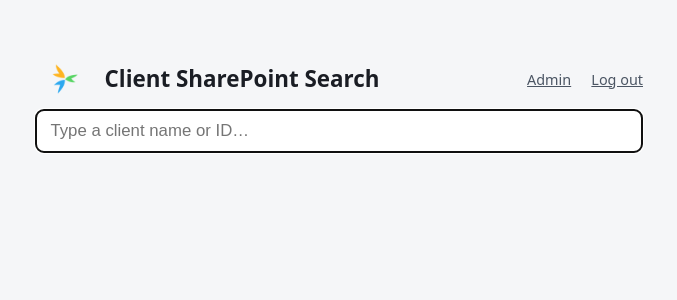
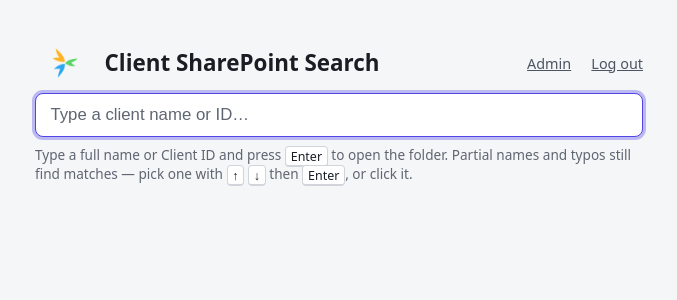
Before and after one commit to Ansh-BS/Client-Sharepoint-Search, a Flask app: page / in a window 1280 px wide. Shown: the top 300 px of the page, without its empty margins (301-978 px from the left). Run offline with Flask 3, Linux system fonts and the light colour scheme; the visitor is signed in with stand-in values (Sample User, id 1); data that the repository does not hold is empty; parts of the project's set-up code (start-up, migrations or seed data) failed here and were passed over.

Commit message:
polish(search): WCAG AA pass, design tokens, states that teach
Accessibility fixes, all measured rather than assumed:

- The "Open folder" button sat at 3.74:1 against white, below the 4.5:1
  AA floor for normal text. Darkened to teal-700 (#0f766e), now 5.47:1.
- The muted grey (#6b7280) hit only 4.47:1 on the page background.
  Replaced with #5f6672, which clears AA on both the card and body
  surfaces.
- There were no focus styles at all on an app whose primary path is the
  keyboard. Adds one :focus-visible ring across every interactive element.
- The results list is now a real combobox/listbox: role=option rows,
  aria-activedescendant, aria-expanded, and a polite live region that
  announces match counts. Screen readers previously got nothing.
- Every input gains a real label; all four used placeholders as labels.
- "Open folder" grows from ~30px to a 40px minimum target.

States now tell a non-technical user what happened and what to do next:
a skeleton while the client list loads, a no-match state that suggests
part of the surname or an Admin re-upload, and an Enter refusal that says
which of the four reasons applied (no link on file, more than one exact
match, not a full name, or no match at all). The shake alone only said
"no". The message occupies a slot reserved by the hint, so showing it
shifts nothing on the page.

Colour, spacing, radius and motion move into :root tokens; no hard-coded
hex remains outside it. Motion eases on ease-out-quint, and
prefers-reduced-motion now covers the shake, the skeleton and transitions.
The cursor glow and the indigo/teal brand are deliberately unchanged.

Adds PRODUCT.md (required by the Impeccable skill) recording the product
register, users, and design principles.

Co-Authored-By: Claude Opus 4.8 <noreply@anthropic.com>

```diff
--- a/static/search.js
+++ b/static/search.js
@@ -19,14 +19,60 @@ function isValidLink(link) {
 function openResult(item) {
   if (item && isValidLink(item.link)) {
     recordRecent(lastQuery);
+    announce("Opening the SharePoint folder for " + item.nameStr + ".");
     window.open(item.link, "_blank", "noopener");
   }
 }
 
+// Screen-reader channel. The results list is visual; this is how a non-sighted
+// user learns how many matched, and why Enter refused.
+function announce(message) {
+  document.getElementById("status").textContent = message;
+}
+
+function setExpanded(open) {
+  document.getElementById("search").setAttribute("aria-expanded", String(open));
+}
+
+// A state row is a message, not a choice: role=presentation keeps it out of the
+// listbox's options so assistive tech doesn't offer it as something selectable.
+function stateRow(title, body) {
+  const li = document.createElement("li");
+  li.className = "state";
+  li.setAttribute("role", "presentation");
+  const t = document.createElement("span");
+  t.className = "state-title";
+  t.textContent = title;
+  li.appendChild(t);
+  if (body) {
+    const b = document.createElement("span");
+    b.className = "state-body";
+    b.textContent = body;
+    li.appendChild(b);
+  }
+  return li;
+}
+
+function showSkeleton() {
+  const list = document.getElementById("results");
+  list.innerHTML = "";
+  for (let i = 0; i < 3; i++) {
+    const li = document.createElement("li");
+    li.className = "skeleton";
+    li.setAttribute("role", "presentation");
+    list.appendChild(li);
+  }
+}
+
 async function init() {
+  const box = document.getElementById("search");
+  box.placeholder = "Loading client list…";
+  showSkeleton();
+  announce("Loading the client list.");
   try {
     const res = await fetch("/api/clients");
     if (res.status === 401) { window.location = "/login"; return; }
+    if (!res.ok) throw new Error("HTTP " + res.status);
     const raw = await res.json();
     clients = raw.map((c) => {
       const nameStr = c.name == null ? "" : String(c.name);
@@ -55,15 +101,22 @@ async function init() {
       includeScore: true,
       includeMatches: true,
     });
-    const box = document.getElementById("search");
+    document.getElementById("results").innerHTML = "";
     box.disabled = false;
+    box.placeholder = "Type a client name or ID…";
     box.focus();
+    announce(clients.length + " clients ready to search.");
   } catch (err) {
     const list = document.getElementById("results");
-    const li = document.createElement("li");
-    li.className = "error";
-    li.textContent = "Could not load client list. Check your connection and reload the page.";
-    list.appendChild(li);
+    list.innerHTML = "";
+    box.placeholder = "Client list unavailable";
+    const row = stateRow(
+      "Could not load the client list.",
+      "Check your connection, then reload the page. If it keeps failing, the "
+        + "client list may need re-uploading on the Admin page.");
+    row.classList.add("error");
+    list.appendChild(row);
+    announce("Could not load the client list. Reload the page to try again.");
   }
 }
 
@@ -71,6 +124,8 @@ function clearResults() {
   results = [];
   selectedIndex = -1;
   document.getElementById("results").innerHTML = "";
+  document.getElementById("search").removeAttribute("aria-activedescendant");
+  setExpanded(false);
 }
 
 function showRecent() {
@@ -79,8 +134,9 @@ function showRecent() {
   selectedIndex = -1;
   if (results.length === 0) {
     // no recents: clear directly, do NOT fall through to render()'s
-    // "No client found" empty-state (that's for a non-empty query with 0 hits)
+    // no-match empty state (that's for a non-empty query with 0 hits)
     document.getElementById("results").innerHTML = "";
+    setExpanded(false);
     return;
   }
   render();
@@ -174,6 +230,7 @@ function recordRecent(query) {
 }
 
 function search(rawQuery) {
+  clearFeedback(); // a new keystroke retracts the last refusal
   const query = rawQuery.trim();
   lastQuery = query;
   queryLower = query.toLowerCase();
@@ -307,7 +364,10 @@ function exactMatches(rawQuery) {
 
 let shakeTimer = null;
 
-function shakeSearch() {
+// The shake alone only says "no". The message says why, and what to do instead.
+// #feedback is role=alert, so the same text reaches a screen reader.
+function shakeSearch(reason) {
+  document.getElementById("feedback").textContent = reason || "";
   if (shakeTimer) clearTimeout(shakeTimer);
   searchWrap.classList.remove("shake");
   void searchWrap.offsetWidth; // reflow, so a repeated Enter restarts the animation
@@ -316,6 +376,10 @@ function shakeSearch() {
     searchWrap.classList.remove("shake");
     shakeTimer = null;
   }, 400);
+}
+
+function clearFeedback() {
+  document.getElementById("feedback").textContent = "";
 }
 
 function spanForPlain(fieldLower) {
@@ -397,22 +461,40 @@ function fillFieldPositions(el, text, positions) {
 function render() {
   const list = document.getElementById("results");
   list.innerHTML = "";
+  document.getElementById("search").removeAttribute("aria-activedescendant");
+
   if (!results.length) {
-    const li = document.createElement("li");
-    li.className = "empty";
-    li.textContent = "No client found";
-    list.appendChild(li);
+    list.appendChild(stateRow(
+      "No client matches “" + lastQuery + "”.",
+      "Try fewer letters, or part of the surname. If they're a new client, "
+        + "their folder may not be in the list yet — a new spreadsheet can be "
+        + "uploaded on the Admin page."));
+    setExpanded(false);
+    announce("No client matches " + lastQuery + ".");
     return;
+  }
+
+  setExpanded(true);
+  if (results[0] && results[0].kind === "recent") {
+    announce(results.length + " recent searches.");
+  } else {
+    announce(results.length + (results.length === 1 ? " client matches "
+      : " clients match ") + lastQuery
+      + ". Use the arrow keys to review them.");
   }
 
   // Hover deliberately does NOT set selectedIndex: that's keyboard-navigation
   // state, and a pointer passing over the list used to leave a row selected
   // with no way to clear it, so Enter opened a stale row. Hover feedback is the
   // pure-CSS .glow effect below.
-  results.forEach((entry) => {
+  results.forEach((entry, index) => {
     if (entry.kind === "recent") {
       const li = document.createElement("li");
       li.className = "recent";
+      li.id = "opt-" + index;
+      li.setAttribute("role", "option");
+      li.setAttribute("aria-selected", "false");
+      li.setAttribute("aria-label", "Recent search: " + entry.query);
       const label = document.createElement("span");
       label.className = "recent-label";
       label.textContent = "Recent";
@@ -427,6 +509,11 @@ function render() {
 
     const item = entry.item;
     const li = document.createElement("li");
+    li.id = "opt-" + index;
+    li.setAttribute("role", "option");
+    li.setAttribute("aria-selected", "false");
+    li.setAttribute("aria-label", item.nameStr + ", client ID " + item.idStr
+      + (isValidLink(item.link) ? "" : ", no SharePoint link on file"));
 
     const info = document.createElement("div");
     info.className = "info";
@@ -460,6 +547,10 @@ function render() {
       a.rel = "noopener";
       a.className = "open";
       a.textContent = "Open folder";
+      // The row is a listbox option, which may not contain tab stops. Keyboard
+      // users reach this via Arrow + Enter; the anchor stays for the mouse.
+      a.tabIndex = -1;
+      a.setAttribute("aria-label", "Open SharePoint folder for " + item.nameStr);
       a.addEventListener("click", (e) => { e.preventDefault(); openResult(item); });
       li.appendChild(a);
     } else {
@@ -474,16 +565,22 @@ function render() {
 }
 
 function setSelected(i) {
+  const box = document.getElementById("search");
   const lis = document.getElementById("results").querySelectorAll("li");
   if (selectedIndex >= 0 && lis[selectedIndex]) {
     lis[selectedIndex].classList.remove("selected");
-    lis[selectedIndex].removeAttribute("aria-selected");
+    lis[selectedIndex].setAttribute("aria-selected", "false");
   }
   selectedIndex = i;
   if (i >= 0 && lis[i]) {
     lis[i].classList.add("selected");
     lis[i].setAttribute("aria-selected", "true");
     lis[i].scrollIntoView({ block: "nearest" });
+    // aria-activedescendant keeps DOM focus in the input while announcing the
+    // highlighted option — the standard combobox pattern.
+    box.setAttribute("aria-activedescendant", lis[i].id);
+  } else {
+    box.removeAttribute("aria-activedescendant");
   }
 }
 
@@ -511,12 +608,21 @@ document.getElementById("search").addEventListener("keydown", (e) => {
       }
       return;
     }
-    // Two clients sharing a name is ambiguous — show both, never guess.
+    // Refusing is a decision, so say why. Silence would read as a broken key.
     const exact = exactMatches(e.target.value);
     if (exact.length === 1 && isValidLink(exact[0].link)) {
       openResult(exact[0]);
+    } else if (exact.length === 1) {
+      shakeSearch("There's no SharePoint link on file for " + exact[0].nameStr
+        + ". Ask an admin to add it to the spreadsheet.");
+    } else if (exact.length > 1) {
+      shakeSearch("More than one client matches that exactly. Pick the right "
+        + "one from the list below.");
+    } else if (results.length) {
+      shakeSearch("That isn't a full client name or ID. Choose one from the "
+        + "list with the arrow keys, or click it.");
     } else {
-      shakeSearch();
+      shakeSearch("No client matches that. Check the spelling.");
     }
     return;
   }
--- a/static/style.css
+++ b/static/style.css
@@ -1,27 +1,94 @@
+:root {
+  /* Surfaces */
+  --bg: #f5f6f8;
+  --surface: #fff;
+  --border: #e5e7eb;
+  --border-strong: #d1d5db;
+
+  /* Ink. --muted clears 4.5:1 on both --surface and --bg; #6b7280 did not. */
+  --ink: #1a1d24;
+  --ink-soft: #4b5563;
+  --muted: #5f6672;
+  --on-accent: #fff;
+
+  /* Brand. Indigo = selection / focus / match. Teal = the one primary action. */
+  --accent: #4f46e5;
+  --accent-hover: #4338ca;
+  --accent-active: #3730a3;
+  --accent-disabled: #a5b4fc;
+  --accent-soft: #e0e7ff;
+  --accent-ring: rgba(79, 70, 229, .35);
+  --action: #0f766e;
+  --action-hover: #115e59;
+
+  /* Loading */
+  --skeleton: #eceef2;
+  --skeleton-sheen: #f4f5f7;
+
+  /* Semantic */
+  --danger: #b91c1c;
+  --danger-line: #dc2626;
+  --warn-ink: #b45309;
+  --warn-bg: #fef3c7;
+  --ok: #15803d;
+
+  /* Scale */
+  --sp-1: .25rem; --sp-2: .5rem; --sp-3: .7rem;
+  --sp-4: 1rem; --sp-6: 1.5rem; --sp-8: 2rem;
+  --radius: 8px;
+  --radius-sm: 6px;
+
+  /* Motion */
+  --dur: 180ms;
+  --ease-out: cubic-bezier(.22, 1, .36, 1);
+}
+
 * { box-sizing: border-box; }
 body { margin: 0; font-family: system-ui, sans-serif;
-  background: #f5f6f8; color: #1a1d24; }
-main { max-width: 640px; margin: 3rem auto; padding: 0 1rem; }
+  background: var(--bg); color: var(--ink); }
+main { max-width: 640px; margin: var(--sp-8) auto var(--sp-6); padding: 0 var(--sp-4); }
 main.narrow { max-width: 400px; }
-header { display: flex; justify-content: space-between; align-items: center; }
+header { display: flex; justify-content: space-between; align-items: center;
+  gap: var(--sp-4); flex-wrap: wrap; }
 .brand { display: flex; align-items: center; gap: .6rem; }
 .logo { height: 40px; width: auto; display: block; }
-.logo-standalone { height: 56px; margin-bottom: 1rem; }
+.logo-standalone { height: 56px; margin-bottom: var(--sp-4); }
 h1 { font-size: 1.4rem; }
-nav a { margin-left: 1rem; font-size: .9rem; color: #4b5563; }
+nav a { margin-left: var(--sp-4); font-size: .9rem; color: var(--ink-soft);
+  border-radius: var(--radius-sm); }
+
+/* Focus. Every interactive element gets the same ring; never removed. */
+:focus-visible { outline: 2px solid var(--accent); outline-offset: 2px; }
+
+.sr-only { position: absolute; width: 1px; height: 1px; padding: 0; margin: -1px;
+  overflow: hidden; clip: rect(0 0 0 0); white-space: nowrap; border: 0; }
+
 input[type=search], input[type=password], input[type=file] {
-  width: 100%; padding: .7rem .9rem; font-size: 1.05rem;
-  border: 1px solid #d1d5db; border-radius: 8px;
-  margin-bottom: .8rem; background: #fff; }
+  width: 100%; padding: var(--sp-3) .9rem; font-size: 1.05rem;
+  border: 1px solid var(--border-strong); border-radius: var(--radius);
+  margin-bottom: var(--sp-2); background: var(--surface); color: var(--ink);
+  transition: border-color var(--dur) var(--ease-out),
+              box-shadow var(--dur) var(--ease-out); }
+input::placeholder { color: var(--muted); opacity: 1; }
+input[type=search]:focus-visible, input[type=password]:focus-visible,
+input[type=file]:focus-visible {
+  outline: none; border-color: var(--accent);
+  box-shadow: 0 0 0 3px var(--accent-ring); }
+input[type=search]:disabled { background: var(--bg); cursor: wait; }
+
 .search-wrap { position: relative; }
 .search-wrap::after { content: ""; position: absolute; inset: 0;
-  border-radius: 8px; pointer-events: none; z-index: 1; opacity: 0;
-  transition: opacity .2s ease;
+  border-radius: var(--radius); pointer-events: none; z-index: 1; opacity: 0;
+  transition: opacity var(--dur) var(--ease-out);
   background: radial-gradient(180px circle at var(--mx, 50%) var(--my, 50%),
     rgba(255, 255, 255, .35), transparent 70%); }
 .search-wrap.glow::after { opacity: 1; }
-.search-wrap.shake { animation: shake .35s ease; }
-.search-wrap.shake input { border-color: #dc2626; }
+
+/* Enter with no exact match: the box refuses, visibly. Motion carries the
+   message; the border carries it again for anyone who can't see the motion. */
+.search-wrap.shake { animation: shake .35s var(--ease-out); }
+.search-wrap.shake input { border-color: var(--danger-line);
+  box-shadow: 0 0 0 3px rgba(220, 38, 38, .18); }
 @keyframes shake {
   0%, 100% { transform: translateX(0); }
   20% { transform: translateX(-5px); }
@@ -29,38 +96,93 @@ input[type=search], input[type=password], input[type=file] {
   60% { transform: translateX(-3px); }
   80% { transform: translateX(3px); }
 }
-@media (prefers-reduced-motion: reduce) {
-  .search-wrap.shake { animation: none; }
-}
+
+/* One reserved slot below the box. By default it holds the hint (what Enter
+   does, no tutorial needed). A refusal replaces the hint in place rather than
+   pushing it down, so nothing on the page moves when a message appears. */
+.search-msg { min-height: 2.7rem; margin: 0 0 var(--sp-4); }
+.search-msg > p { margin: 0; }
+.feedback { color: var(--danger); font-size: .9rem; }
+.feedback:empty { display: none; }
+.search-msg:has(.feedback:not(:empty)) .search-hint { display: none; }
+.search-hint { color: var(--muted); font-size: .85rem; }
+kbd { font: inherit; font-size: .78rem; background: var(--surface);
+  border: 1px solid var(--border-strong); border-bottom-width: 2px;
+  border-radius: 4px; padding: .05rem .3rem; color: var(--ink); }
+
 button { padding: .6rem 1.2rem; font-size: 1rem; border: 0;
-  border-radius: 8px; background: #4f46e5; color: #fff; cursor: pointer; }
-#results { list-style: none; padding: 0; margin: 1rem 0; }
-#results li { display: flex; justify-content: space-between;
-  align-items: center; background: #fff; border: 1px solid #e5e7eb;
-  border-radius: 8px; padding: .7rem .9rem; margin-bottom: .5rem;
-  position: relative; overflow: hidden; isolation: isolate; }
+  border-radius: var(--radius); background: var(--accent); color: var(--on-accent);
+  cursor: pointer; min-height: 40px;
+  transition: background var(--dur) var(--ease-out); }
+button:hover { background: var(--accent-hover); }
+button:active { background: var(--accent-active); }
+button:disabled { background: var(--accent-disabled); cursor: not-allowed; }
+
+#results { list-style: none; padding: 0; margin: var(--sp-4) 0; }
+#results li { display: flex; justify-content: space-between; gap: var(--sp-4);
+  align-items: center; background: var(--surface); border: 1px solid var(--border);
+  border-radius: var(--radius); padding: var(--sp-3) .9rem; margin-bottom: var(--sp-2);
+  position: relative; overflow: hidden; isolation: isolate;
+  transition: border-color var(--dur) var(--ease-out),
+              box-shadow var(--dur) var(--ease-out); }
 #results .name { font-weight: 600; display: block; }
-#results .cid { color: #6b7280; font-size: .85rem; }
-#results li.selected { border-color: #4f46e5;
-  box-shadow: 0 0 0 2px rgba(79, 70, 229, .2); cursor: pointer; }
+#results .cid { color: var(--muted); font-size: .85rem; }
+
+/* Keyboard selection only. Hover never sets this — see search.js render(). */
+#results li.selected { border-color: var(--accent);
+  box-shadow: 0 0 0 2px var(--accent-ring); }
+
 #results li::before { content: ""; position: absolute; inset: 0;
   border-radius: inherit; pointer-events: none; z-index: -1; opacity: 0;
-  transition: opacity .2s ease;
+  transition: opacity var(--dur) var(--ease-out);
   background: radial-gradient(180px circle at var(--mx, 50%) var(--my, 50%),
     rgba(79, 70, 229, .16), transparent 70%); }
 #results li.glow::before { opacity: 1; }
-mark.match { background: #e0e7ff; color: inherit;
+
+mark.match { background: var(--accent-soft); color: inherit;
   font-weight: 700; border-radius: 3px; padding: 0 1px; }
-a.open { background: #0d9488; color: #fff; padding: .4rem .8rem;
-  border-radius: 6px; text-decoration: none; font-size: .9rem;
-  white-space: nowrap; }
-.nolink { color: #b45309; background: #fef3c7; padding: .3rem .6rem;
-  border-radius: 6px; font-size: .85rem; }
+
+a.open { display: inline-flex; align-items: center; min-height: 40px;
+  background: var(--action); color: var(--on-accent); padding: var(--sp-2) .9rem;
+  border-radius: var(--radius-sm); text-decoration: none; font-size: .9rem;
+  white-space: nowrap; transition: background var(--dur) var(--ease-out); }
+a.open:hover { background: var(--action-hover); }
+
+.nolink { color: var(--warn-ink); background: var(--warn-bg);
+  padding: var(--sp-1) .6rem; border-radius: var(--radius-sm);
+  font-size: .85rem; white-space: nowrap; }
+
 #results li.recent { justify-content: flex-start; gap: .6rem; cursor: pointer; }
-.recent-label { color: #6b7280; font-size: .75rem; text-transform: uppercase;
+#results li.recent:hover { border-color: var(--border-strong); }
+.recent-label { color: var(--muted); font-size: .75rem; text-transform: uppercase;
   letter-spacing: .03em; }
-.recent-query { color: #1a1d24; font-size: .95rem; }
-.empty { color: #6b7280; }
-.error { color: #b91c1c; }
-.ok { color: #15803d; }
-.hint { color: #6b7280; font-size: .85rem; }
+.recent-query { color: var(--ink); font-size: .95rem; }
+
+/* States. Each says what happened and what to do next — never a dead end. */
+#results li.state { display: block; background: none; border: 0;
+  padding: var(--sp-2) 0; }
+.state-title { display: block; color: var(--ink); font-weight: 600; }
+.state-body { display: block; color: var(--muted); font-size: .9rem;
+  margin-top: var(--sp-1); }
+.state-body strong { color: var(--ink); font-weight: 600; }
+
+.skeleton { height: 58px; border-radius: var(--radius); margin-bottom: var(--sp-2);
+  background: linear-gradient(90deg, var(--skeleton) 25%,
+    var(--skeleton-sheen) 50%, var(--skeleton) 75%);
+  background-size: 200% 100%; animation: shimmer 1.2s linear infinite; }
+@keyframes shimmer {
+  from { background-position: 200% 0; }
+  to { background-position: -200% 0; }
+}
+
+.error { color: var(--danger); }
+.ok { color: var(--ok); }
+.hint { color: var(--muted); font-size: .85rem; }
+
+@media (prefers-reduced-motion: reduce) {
+  /* Keep the shake's border/ring cue; drop the movement. The class is removed
+     on a timer, not on animationend, so nothing depends on the animation firing. */
+  .search-wrap.shake { animation: none; }
+  .skeleton { animation: none; background: var(--skeleton); }
+  *, *::before, *::after { transition-duration: 1ms !important; }
+}
--- a/templates/index.html
+++ b/templates/index.html
@@ -18,11 +18,25 @@
       <a href="{{ url_for('logout') }}">Log out</a>
     </nav>
   </header>
+
+  <label class="sr-only" for="search">Search clients by name or Client ID</label>
   <div class="search-wrap">
     <input id="search" type="search" placeholder="Type a client name or ID…"
-           autocomplete="off" disabled>
+           autocomplete="off" disabled
+           role="combobox" aria-expanded="false" aria-controls="results"
+           aria-autocomplete="list" aria-describedby="search-hint">
   </div>
-  <ul id="results"></ul>
+  <div class="search-msg">
+    <p class="feedback" id="feedback" role="alert"></p>
+    <p class="search-hint" id="search-hint">
+      Type a full name or Client ID and press <kbd>Enter</kbd> to open the folder.
+      Partial names and typos still find matches — pick one with
+      <kbd>↑</kbd> <kbd>↓</kbd> then <kbd>Enter</kbd>, or click it.
+    </p>
+  </div>
+
+  <ul id="results" role="listbox" aria-label="Matching clients"></ul>
+  <p id="status" class="sr-only" role="status" aria-live="polite"></p>
 </main>
 <script src="{{ url_for('static', filename='fuse.min.js') }}"></script>
 <script src="{{ url_for('static', filename='search.js') }}"></script>
--- a/templates/login.html
+++ b/templates/login.html
@@ -12,7 +12,9 @@
   <h1>Log in</h1>
   {% if error %}<p class="error">{{ error }}</p>{% endif %}
   <form method="post">
-    <input type="password" name="password" placeholder="Staff password"
+    <label class="sr-only" for="password">Staff password</label>
+    <input id="password" type="password" name="password"
+           placeholder="Staff password" autocomplete="current-password"
            autofocus required>
     <button type="submit">Log in</button>
   </form>
```
Also changed, not shown: PRODUCT.md (added, +81 -0 lines), templates/admin.html (+5 -3 lines).
